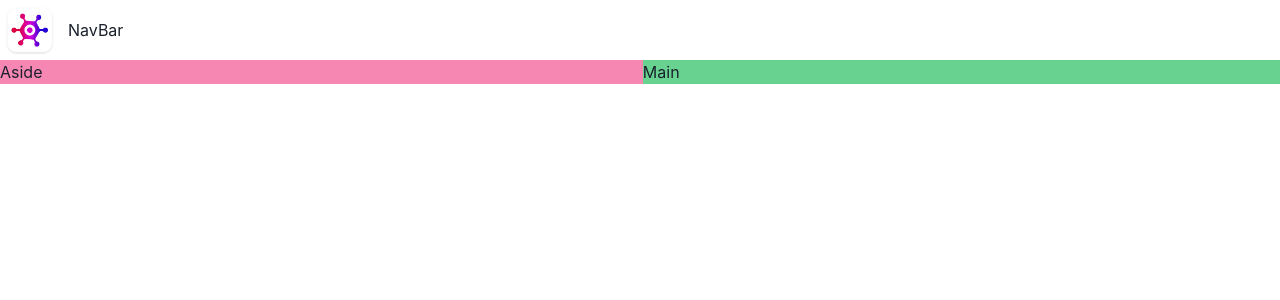
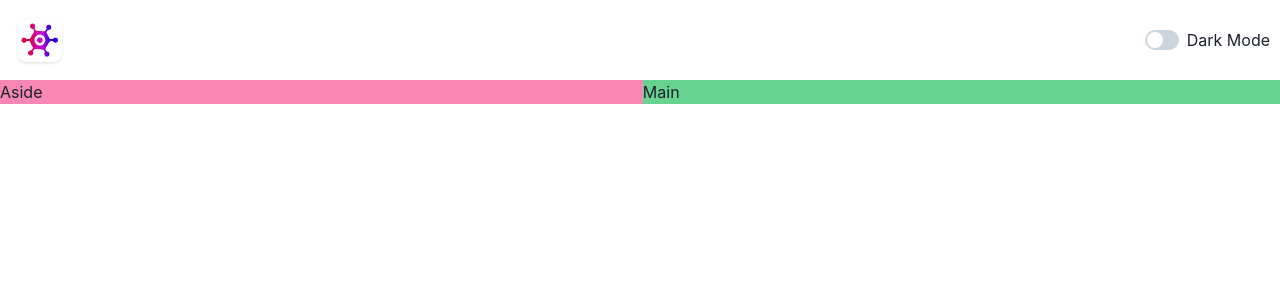
Before and after one commit to pelic86/video-tab, a React (Vite) app: page / in a window 1280 px wide. Shown: the top 300 px of the page. Built offline with nearby package versions, Linux system fonts and the light colour scheme.

Commit message:
feat: add color theme

```diff
--- /dev/null
+++ b/src/components/ColorModeSwitch.tsx
@@ -0,0 +1,18 @@
+import { HStack, Switch, Text, useColorMode } from "@chakra-ui/react";
+
+const ColorModeSwitch = () => {
+  const { colorMode, toggleColorMode } = useColorMode();
+
+  return (
+    <HStack>
+      <Switch
+        colorScheme="green"
+        isChecked={colorMode === "dark"}
+        onChange={toggleColorMode}
+      />
+      <Text>{colorMode === "light" ? "Dark" : "Light"} Mode</Text>
+    </HStack>
+  );
+};
+
+export default ColorModeSwitch;
--- a/src/components/NavBar.tsx
+++ b/src/components/NavBar.tsx
@@ -1,11 +1,12 @@
-import { HStack, Image, Text } from "@chakra-ui/react";
+import { HStack, Image } from "@chakra-ui/react";
 import logo from "../assets/logo.webp";
+import ColorModeSwitch from "./ColorModeSwitch";
 
 const NavBar = () => {
   return (
-    <HStack>
-      <Image src={logo} boxSize={"60px "} />
-      <Text>NavBar</Text>
+    <HStack justifyContent={"space-between"} padding={"10px"}>
+      <Image src={logo} boxSize={"60px"} />
+      <ColorModeSwitch />
     </HStack>
   );
 };
--- a/src/main.tsx
+++ b/src/main.tsx
@@ -1,11 +1,13 @@
 import React from "react";
 import ReactDOM from "react-dom/client";
-import { ChakraProvider } from "@chakra-ui/react";
+import { ChakraProvider, ColorModeScript } from "@chakra-ui/react";
 import App from "./App.tsx";
+import theme from "./theme.ts";
 
 ReactDOM.createRoot(document.getElementById("root")!).render(
   <React.StrictMode>
-    <ChakraProvider>
+    <ChakraProvider theme={theme}>
+      <ColorModeScript initialColorMode={theme.config.initialColorMode} />
       <App />
     </ChakraProvider>
   </React.StrictMode>
--- /dev/null
+++ b/src/theme.ts
@@ -0,0 +1,13 @@
+// 1. import `extendTheme` function
+import { extendTheme, type ThemeConfig } from "@chakra-ui/react";
+
+// 2. Add your color mode config
+const config: ThemeConfig = {
+  initialColorMode: "light",
+  useSystemColorMode: false,
+};
+
+// 3. extend the theme
+const theme = extendTheme({ config });
+
+export default theme;
```
